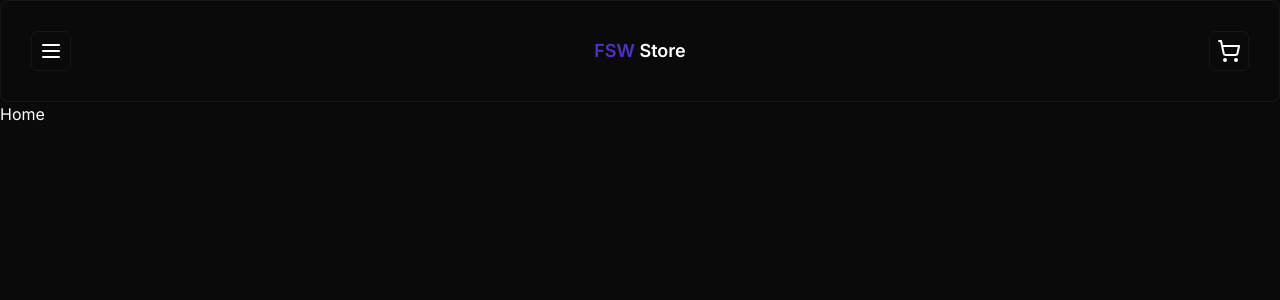
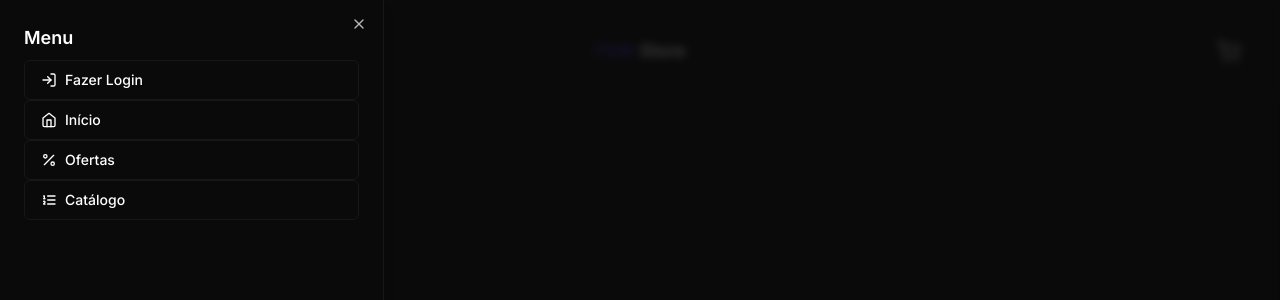
Before and after one commit to fernandoberbel/fullstackweek-fswstore-e-commerce, a Next.js app: page / in a window 1280 px wide. Both pictures are taken after a click on the button 51 px from the left and 51 px from the top of the page. Shown: the top 300 px of the page. Built offline with nearby package versions, Linux system fonts and the light colour scheme.

Commit message:
feat: add header menu using sheet component

```diff
--- a/package.json
+++ b/package.json
@@ -10,6 +10,7 @@
   },
   "dependencies": {
     "@prisma/client": "^5.4.2",
+    "@radix-ui/react-dialog": "^1.0.5",
     "@radix-ui/react-slot": "^1.0.2",
     "class-variance-authority": "^0.7.0",
     "clsx": "^2.0.0",
--- a/src/components/ui/header.tsx
+++ b/src/components/ui/header.tsx
@@ -1,13 +1,53 @@
-import { MenuIcon, ShoppingCartIcon } from "lucide-react";
+import {
+  HomeIcon,
+  ListOrderedIcon,
+  LogInIcon,
+  MenuIcon,
+  PercentIcon,
+  ShoppingCartIcon,
+} from "lucide-react";
 import { Button } from "./button";
 import { Card } from "./card";
+import { Sheet, SheetContent, SheetHeader, SheetTrigger } from "./sheet";
 
 const Header = () => {
   return (
     <Card className="flex items-center justify-between p-[1.875rem]">
-      <Button size="icon" variant="outline">
-        <MenuIcon />
-      </Button>
+      <Sheet>
+        <SheetTrigger asChild>
+          <Button size="icon" variant="outline">
+            <MenuIcon />
+          </Button>
+        </SheetTrigger>
+
+        <SheetContent side="left">
+          <SheetHeader className="text-left text-lg font-semibold">
+            Menu
+          </SheetHeader>
+
+          <div className="mt-2 flex-col gap-2">
+            <Button variant="outline" className="w-full justify-start gap-2">
+              <LogInIcon size={16} />
+              Fazer Login
+            </Button>
+
+            <Button variant="outline" className="w-full justify-start gap-2">
+              <HomeIcon size={16} />
+              Início
+            </Button>
+
+            <Button variant="outline" className="w-full justify-start gap-2">
+              <PercentIcon size={16} />
+              Ofertas
+            </Button>
+
+            <Button variant="outline" className="w-full justify-start gap-2">
+              <ListOrderedIcon size={16} />
+              Catálogo
+            </Button>
+          </div>
+        </SheetContent>
+      </Sheet>
 
       <h1 className="text-lg font-semibold">
         <span className="text-primary">FSW</span> Store
--- /dev/null
+++ b/src/components/ui/sheet.tsx
@@ -0,0 +1,140 @@
+"use client"
+
+import * as React from "react"
+import * as SheetPrimitive from "@radix-ui/react-dialog"
+import { cva, type VariantProps } from "class-variance-authority"
+import { X } from "lucide-react"
+
+import { cn } from "@/lib/utils"
+
+const Sheet = SheetPrimitive.Root
+
+const SheetTrigger = SheetPrimitive.Trigger
+
+const SheetClose = SheetPrimitive.Close
+
+const SheetPortal = SheetPrimitive.Portal
+
+const SheetOverlay = React.forwardRef<
+  React.ElementRef<typeof SheetPrimitive.Overlay>,
+  React.ComponentPropsWithoutRef<typeof SheetPrimitive.Overlay>
+>(({ className, ...props }, ref) => (
+  <SheetPrimitive.Overlay
+    className={cn(
+      "fixed inset-0 z-50 bg-background/80 backdrop-blur-sm data-[state=open]:animate-in data-[state=closed]:animate-out data-[state=closed]:fade-out-0 data-[state=open]:fade-in-0",
+      className
+    )}
+    {...props}
+    ref={ref}
+  />
+))
+SheetOverlay.displayName = SheetPrimitive.Overlay.displayName
+
+const sheetVariants = cva(
+  "fixed z-50 gap-4 bg-background p-6 shadow-lg transition ease-in-out data-[state=open]:animate-in data-[state=closed]:animate-out data-[state=closed]:duration-300 data-[state=open]:duration-500",
+  {
+    variants: {
+      side: {
+        top: "inset-x-0 top-0 border-b data-[state=closed]:slide-out-to-top data-[state=open]:slide-in-from-top",
+        bottom:
+          "inset-x-0 bottom-0 border-t data-[state=closed]:slide-out-to-bottom data-[state=open]:slide-in-from-bottom",
+        left: "inset-y-0 left-0 h-full w-3/4 border-r data-[state=closed]:slide-out-to-left data-[state=open]:slide-in-from-left sm:max-w-sm",
+        right:
+          "inset-y-0 right-0 h-full w-3/4  border-l data-[state=closed]:slide-out-to-right data-[state=open]:slide-in-from-right sm:max-w-sm",
+      },
+    },
+    defaultVariants: {
+      side: "right",
+    },
+  }
+)
+
+interface SheetContentProps
+  extends React.ComponentPropsWithoutRef<typeof SheetPrimitive.Content>,
+    VariantProps<typeof sheetVariants> {}
+
+const SheetContent = React.forwardRef<
+  React.ElementRef<typeof SheetPrimitive.Content>,
+  SheetContentProps
+>(({ side = "right", className, children, ...props }, ref) => (
+  <SheetPortal>
+    <SheetOverlay />
+    <SheetPrimitive.Content
+      ref={ref}
+      className={cn(sheetVariants({ side }), className)}
+      {...props}
+    >
+      {children}
+      <SheetPrimitive.Close className="absolute right-4 top-4 rounded-sm opacity-70 ring-offset-background transition-opacity hover:opacity-100 focus:outline-none focus:ring-2 focus:ring-ring focus:ring-offset-2 disabled:pointer-events-none data-[state=open]:bg-secondary">
+        <X className="h-4 w-4" />
+        <span className="sr-only">Close</span>
+      </SheetPrimitive.Close>
+    </SheetPrimitive.Content>
+  </SheetPortal>
+))
+SheetContent.displayName = SheetPrimitive.Content.displayName
+
+const SheetHeader = ({
+  className,
+  ...props
+}: React.HTMLAttributes<HTMLDivElement>) => (
+  <div
+    className={cn(
+      "flex flex-col space-y-2 text-center sm:text-left",
+      className
+    )}
+    {...props}
+  />
+)
+SheetHeader.displayName = "SheetHeader"
+
+const SheetFooter = ({
+  className,
+  ...props
+}: React.HTMLAttributes<HTMLDivElement>) => (
+  <div
+    className={cn(
+      "flex flex-col-reverse sm:flex-row sm:justify-end sm:space-x-2",
+      className
+    )}
+    {...props}
+  />
+)
+SheetFooter.displayName = "SheetFooter"
+
+const SheetTitle = React.forwardRef<
+  React.ElementRef<typeof SheetPrimitive.Title>,
+  React.ComponentPropsWithoutRef<typeof SheetPrimitive.Title>
+>(({ className, ...props }, ref) => (
+  <SheetPrimitive.Title
+    ref={ref}
+    className={cn("text-lg font-semibold text-foreground", className)}
+    {...props}
+  />
+))
+SheetTitle.displayName = SheetPrimitive.Title.displayName
+
+const SheetDescription = React.forwardRef<
+  React.ElementRef<typeof SheetPrimitive.Description>,
+  React.ComponentPropsWithoutRef<typeof SheetPrimitive.Description>
+>(({ className, ...props }, ref) => (
+  <SheetPrimitive.Description
+    ref={ref}
+    className={cn("text-sm text-muted-foreground", className)}
+    {...props}
+  />
+))
+SheetDescription.displayName = SheetPrimitive.Description.displayName
+
+export {
+  Sheet,
+  SheetPortal,
+  SheetOverlay,
+  SheetTrigger,
+  SheetClose,
+  SheetContent,
+  SheetHeader,
+  SheetFooter,
+  SheetTitle,
+  SheetDescription,
+}
```
Also changed, not shown: 1 other file (tests, documents, lock files or other folders).
